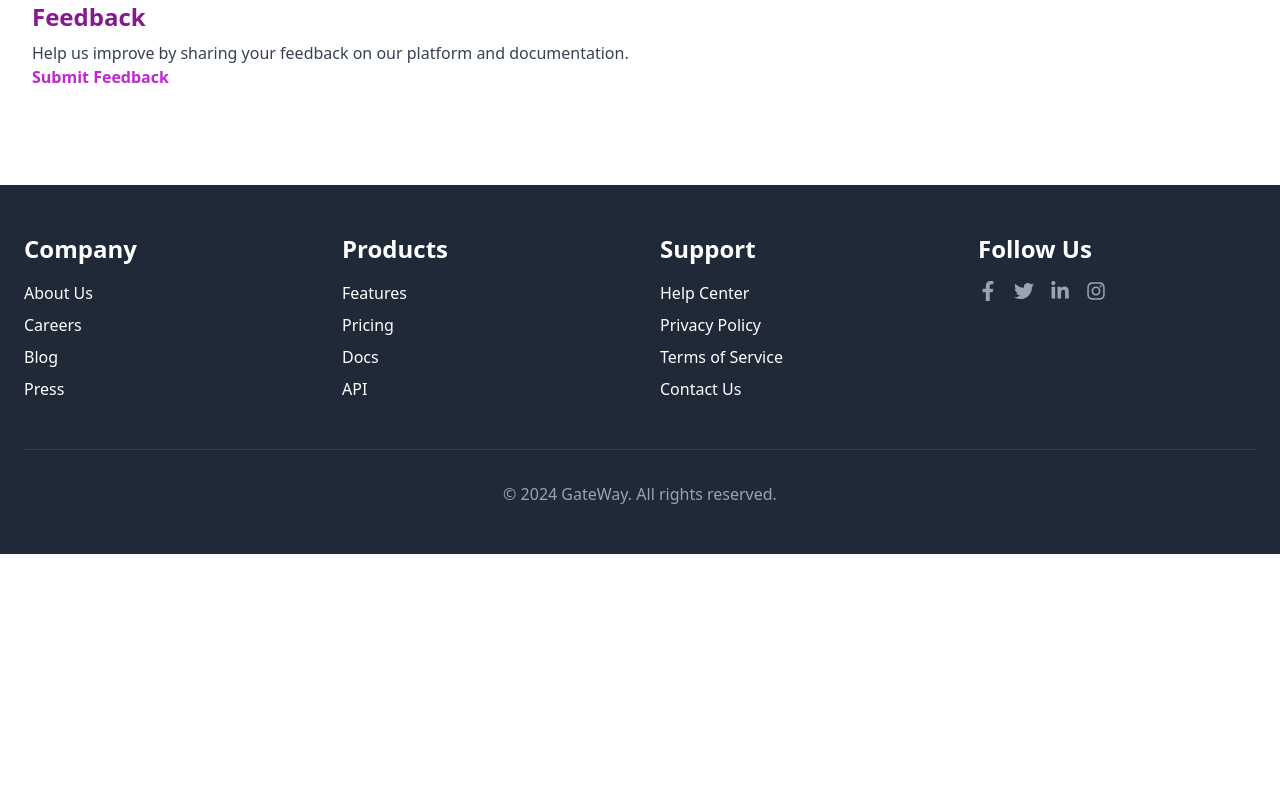
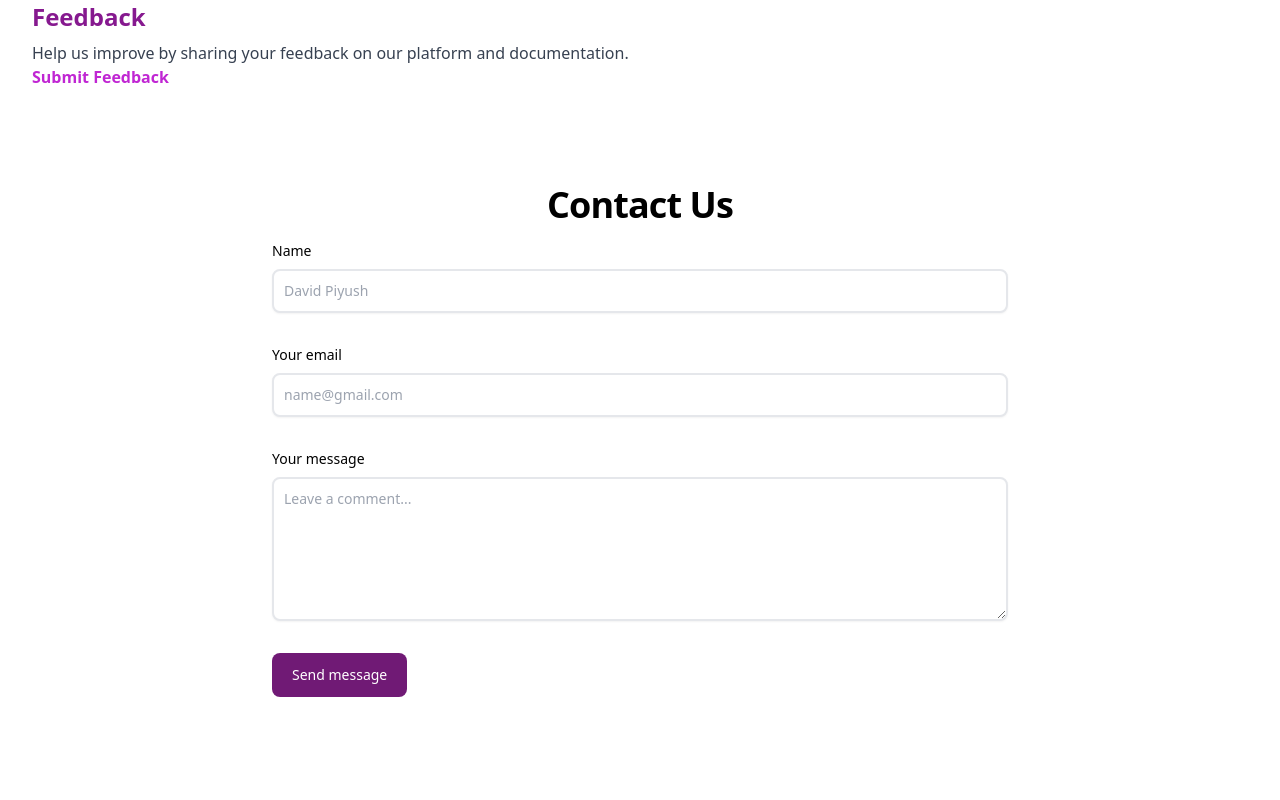
Before and after one commit to Shivamp44300/hackathon-project, a Next.js app: page / in a window 1280 px wide. Shown: the part 5640-6440 px from the top of the page. Before the commit the page ends 6194 px from the top, so only its background shows below. Built offline with nearby package versions, Linux system fonts and the light colour scheme.

Commit message:
project-ui-7

```diff
--- /dev/null
+++ b/app/_components/ContactForm.jsx
@@ -0,0 +1,98 @@
+'use client'
+import { useState } from "react";
+export function ContactForm() {
+  const [formData, setFormData] = useState({
+    name: "",
+    email: "",
+    message: "",
+  });
+
+  // Handle input changes
+  const handleInputChange = (e) => {
+    const { name, value } = e.target;
+    setFormData((prevData) => ({
+      ...prevData,
+      [name]: value,
+    }));
+  };
+
+  // Handle form submission
+  const handleSubmit = (e) => {
+    e.preventDefault();
+
+    console.log("Form submitted:", formData);
+    // Here you can add logic to send the form data to an API or server.
+  };
+
+  return (
+    <section id="contact">
+      <div className="py-8 lg:py-16 px-4 mx-auto max-w-screen-md">
+        <h2 className="mb-4 text-4xl tracking-tight font-extrabold text-center text-primary-800">
+          Contact Us
+        </h2>
+        <form className="space-y-8" onSubmit={handleSubmit}>
+          <div>
+            <label
+              htmlFor="name"
+              className="block mb-2 text-sm font-medium text-primary-100"
+            >
+              Name
+            </label>
+            <input
+              type="text"
+              id="name"
+              name="name"
+              className="shadow-sm text-sm rounded-lg focus:ring-primary-600 block w-full p-2.5 border-primary-200 border-2 outline-none"
+              placeholder="David Piyush"
+              value={formData.name}
+              onChange={handleInputChange}
+            />
+          </div>
+
+          <div>
+            <label
+              htmlFor="email"
+              className="block mb-2 text-sm font-medium text-primary-100"
+            >
+              Your email
+            </label>
+            <input
+              type="email"
+              id="email"
+              name="email"
+              className="shadow-sm text-sm rounded-lg focus:ring-primary-600 block w-full p-2.5 border-primary-200 border-2 outline-none"
+              placeholder="name@gmail.com"
+              value={formData.email}
+              onChange={handleInputChange}
+            />
+          </div>
+
+          <div className="sm:col-span-2">
+            <label
+              htmlFor="message"
+              className="block mb-2 text-sm font-medium text-primary-100"
+            >
+              Your message
+            </label>
+            <textarea
+              id="message"
+              name="message"
+              rows="6"
+              className="shadow-sm text-sm rounded-lg focus:ring-primary-600 block w-full p-2.5 border-primary-200 border-2 outline-none"
+              placeholder="Leave a comment..."
+              value={formData.message}
+              onChange={handleInputChange}
+            ></textarea>
+          </div>
+
+          <button
+            type="submit"
+            className="py-3 px-5 text-sm font-medium text-center text-white bg-fuchsia-900 rounded-lg bg-primary-600 sm:w-fit hover:bg-primary-700"
+          >
+            Send message
+          </button>
+        </form>
+      </div>
+    </section>
+  );
+}
--- a/app/page.js
+++ b/app/page.js
@@ -5,6 +5,7 @@ import Feature from "./_components/Feature";
 import Footer from "./_components/Footer";
 import Documentation from "./_components/Documentation";
 import Team from "./_components/Team";
+import { ContactForm } from "./_components/ContactForm";
 
 export default function Home() {
   return (
@@ -14,6 +15,7 @@ export default function Home() {
       <Feature/>
       <Team/>
       <Documentation/>
+      <ContactForm/>
       <Footer/>
     </>
   );
```
Also changed, not shown: package.json (+4 -3 lines), 1 other file (tests, documents, lock files or other folders).
